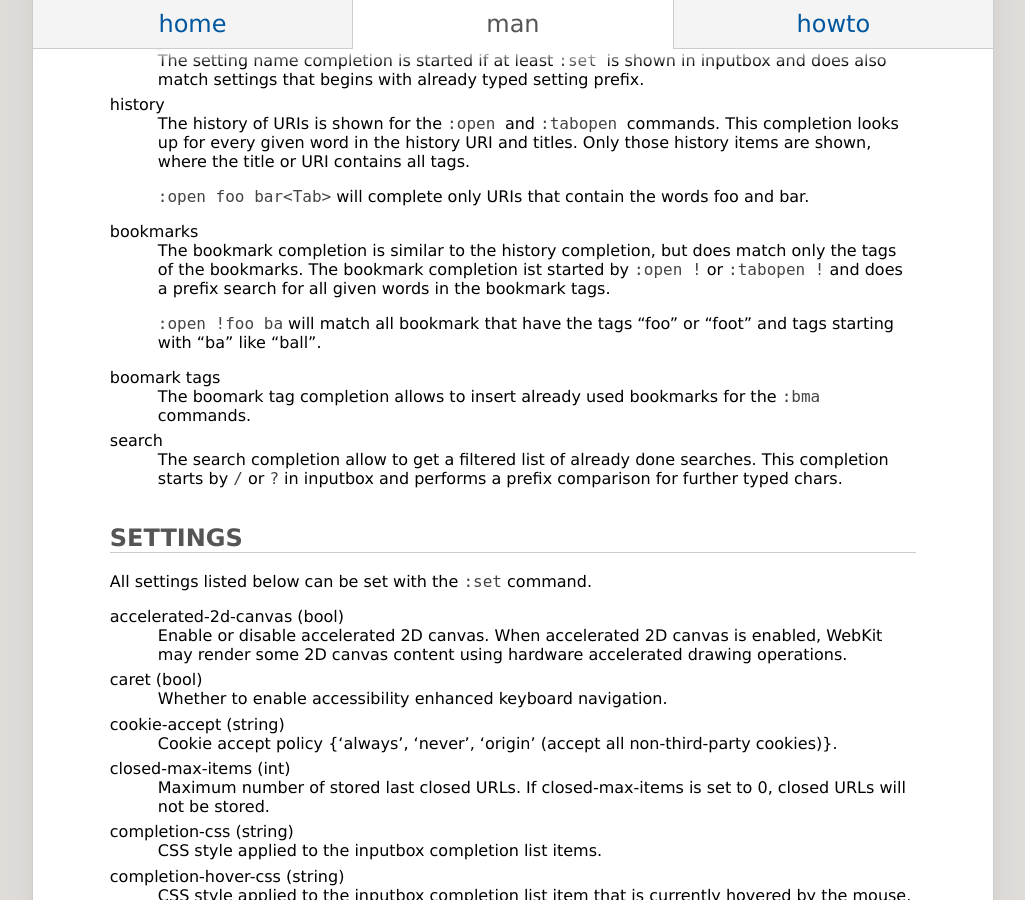
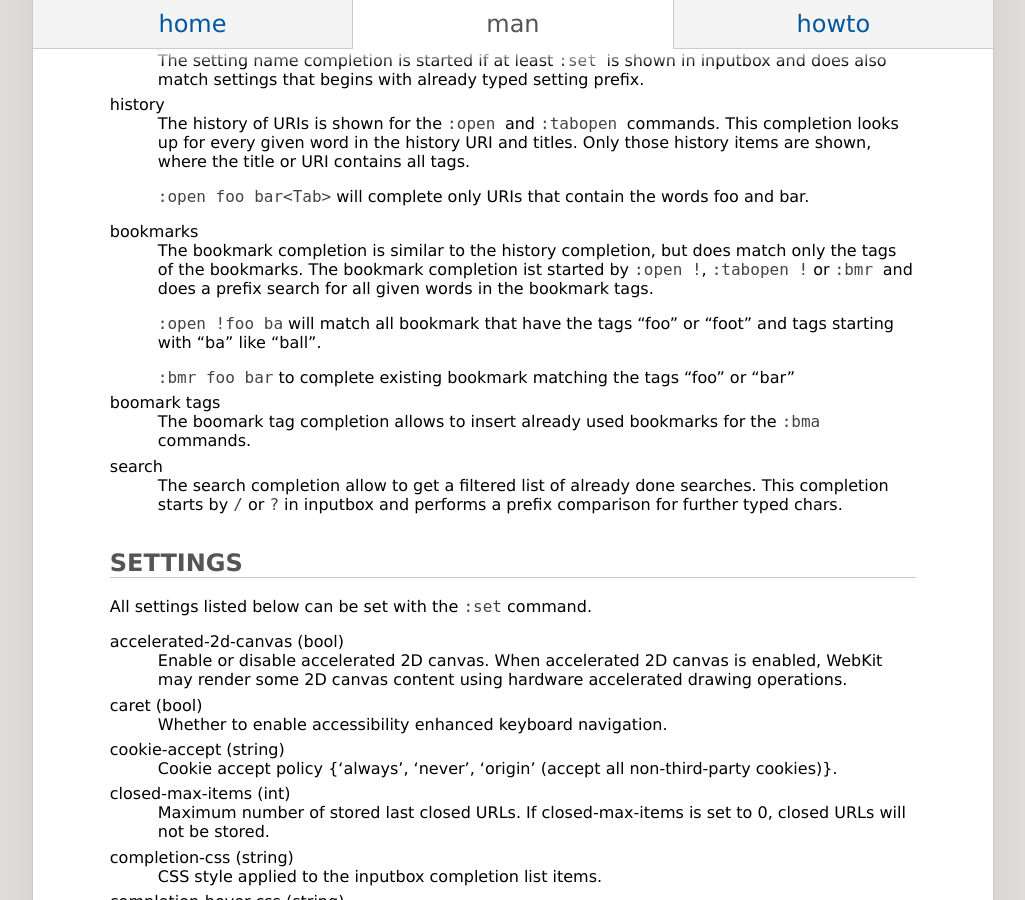
Before and after one commit to fanglingsu/vimb, a Jekyll site: the page built from man.md, in a window 1280 px wide and 900 px high, scrolled down 11476 px. Shown: the whole window, without its empty margins (127-1152 px from the left). Built offline with Jekyll 4.4.1, drawn with Linux system fonts in a browser that asks for light colours.

Commit message:
Update man with :bmr completion.

```diff
--- a/man.md
+++ b/man.md
@@ -734,11 +734,12 @@ history
 bookmarks
 : The bookmark completion is similar to the history completion, but does match
   only the tags of the bookmarks. The bookmark completion ist started by
-  `:open !` or `:tabopen !` and does a prefix search for all given words in
-  the bookmark tags.
+  `:open !`, `:tabopen !` or `:bmr ` and does a prefix search for all given
+  words in the bookmark tags.
 
 : `:open !foo ba` will match all bookmark that have the tags "foo" or "foot"
   and tags starting with "ba" like "ball".
+: `:bmr foo bar` to complete existing bookmark matching the tags "foo" or "bar"
 
 boomark tags
 : The boomark tag completion allows to insert already used bookmarks for the
```
